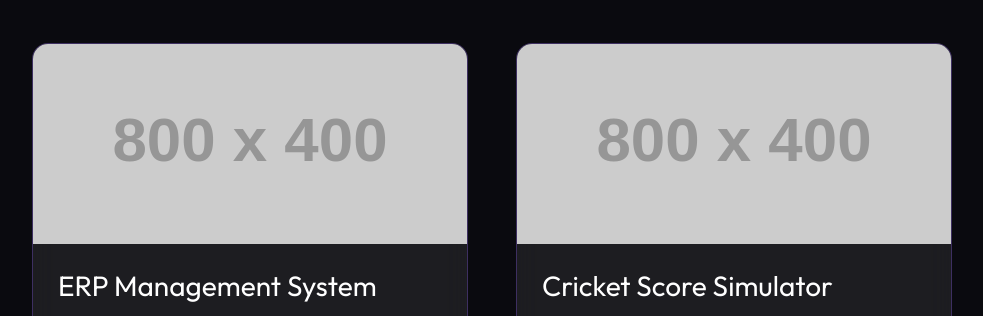
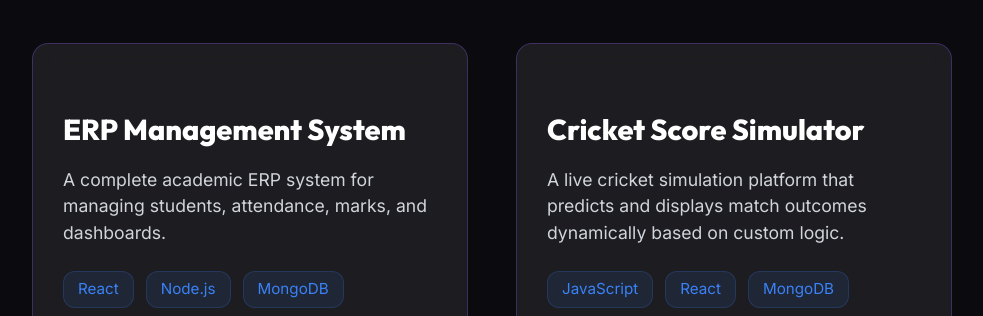
Before and after one commit to TBhuvanesh/Portfolio, a plain HTML site: page index.html in a window 1280 px wide. Shown: the part 3890-4206 px from the top of the page, without its empty margins (288-1271 px from the left). Drawn offline with nearby package versions, Linux system fonts and the light colour scheme; placeholder pictures from the web are drawn by us.

Commit message:
Updated portfolio UI and project cards

```diff
--- a/index.css
+++ b/index.css
@@ -358,6 +358,10 @@ p.text-muted.small { color: var(--text-small) !important; }
   padding: 0;
   overflow: hidden;
   transition: all 0.4s ease;
+  min-height: 400px;
+  display: flex;
+  flex-direction: column;
+  justify-content: center;
 }
 
 .project-card:hover {
@@ -366,52 +370,45 @@ p.text-muted.small { color: var(--text-small) !important; }
   border-color: rgba(139, 92, 246, 0.3);
 }
 
-.project-img-wrapper {
-  height: 200px;
-  overflow: hidden;
-  position: relative;
+.project-content {
+  padding: 40px 30px;
 }
 
-.project-img {
-  width: 100%;
-  height: 100%;
-  object-fit: cover;
-  transition: transform 0.6s ease;
+.project-content h3 {
+  font-size: 1.8rem;
+  font-weight: 700;
+  margin-bottom: 20px !important;
 }
 
-.project-card:hover .project-img {
-  transform: scale(1.1);
-}
-
-.project-content {
-  padding: 25px;
+.project-content p {
+  font-size: 1.1rem;
 }
 
 .tech-stack {
   display: flex;
-  gap: 10px;
+  gap: 12px;
   flex-wrap: wrap;
-  margin-top: 15px;
+  margin-top: 25px !important;
 }
 
 .tech-badge {
   background: rgba(59, 130, 246, 0.1);
   color: var(--accent-blue);
-  padding: 4px 10px;
+  padding: 6px 14px;
   border-radius: 12px;
-  font-size: 0.8rem;
+  font-size: 0.95rem;
   border: 1px solid rgba(59, 130, 246, 0.2);
 }
 
 .project-links {
   display: flex;
-  gap: 15px;
-  margin-top: 20px;
+  gap: 20px;
+  margin-top: 30px !important;
 }
 
 .project-link {
   color: var(--text-main);
-  font-size: 1.2rem;
+  font-size: 1.5rem;
   transition: color 0.3s ease;
 }
 
--- a/index.html
+++ b/index.html
@@ -325,10 +325,7 @@
           <!-- Project 1 -->
           <div class="col" data-aos="fade-up">
             <div class="glass-panel project-card h-100">
-              <div class="project-img-wrapper">
-                <img src="https://via.placeholder.com/800x400/1e1e2d/8b5cf6?text=ERP+Management+System"
-                  class="project-img" alt="ERP System">
-              </div>
+
               <div class="project-content">
                 <h3 class="mb-3">ERP Management System</h3>
                 <p class="text-muted">A complete academic ERP system for managing students, attendance, marks, and
@@ -350,10 +347,7 @@
           <!-- Project 2 -->
           <div class="col" data-aos="fade-up" data-aos-delay="100">
             <div class="glass-panel project-card h-100">
-              <div class="project-img-wrapper">
-                <img src="https://via.placeholder.com/800x400/1e1e2d/3b82f6?text=Cricket+Score+Simulator"
-                  class="project-img" alt="Cricket Score Simulator">
-              </div>
+
               <div class="project-content">
                 <h3 class="mb-3">Cricket Score Simulator</h3>
                 <p class="text-muted">A live cricket simulation platform that predicts and displays match outcomes
@@ -375,10 +369,7 @@
           <!-- Project 3 -->
           <div class="col" data-aos="fade-up">
             <div class="glass-panel project-card h-100">
-              <div class="project-img-wrapper">
-                <img src="https://via.placeholder.com/800x400/1e1e2d/8b5cf6?text=Hallucination+Detection"
-                  class="project-img" alt="Hallucination Detection">
-              </div>
+
               <div class="project-content">
                 <h3 class="mb-3">Hallucination Detection in LLMs</h3>
                 <p class="text-muted">A research-oriented AI project focused on detecting hallucinations in large
@@ -399,10 +390,7 @@
           <!-- Project 4 -->
           <div class="col" data-aos="fade-up" data-aos-delay="100">
             <div class="glass-panel project-card h-100">
-              <div class="project-img-wrapper">
-                <img src="https://via.placeholder.com/800x400/1e1e2d/3b82f6?text=Career+Guidance+Website"
-                  class="project-img" alt="Career Guidance Website">
-              </div>
+
               <div class="project-content">
                 <h3 class="mb-3">Career Guidance Website</h3>
                 <p class="text-muted">A roadmap platform for students to explore career opportunities and learning
@@ -424,10 +412,7 @@
           <!-- Project 5 -->
           <div class="col" data-aos="fade-up">
             <div class="glass-panel project-card h-100">
-              <div class="project-img-wrapper">
-                <img src="https://via.placeholder.com/800x400/1e1e2d/8b5cf6?text=Portfolio+Website" class="project-img"
-                  alt="Portfolio Website">
-              </div>
+
               <div class="project-content">
                 <h3 class="mb-3">Portfolio Website</h3>
                 <p class="text-muted">A modern developer portfolio showcasing my skills, projects, achievements, and
```
